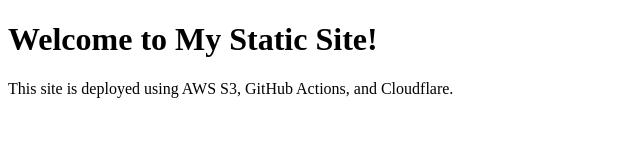
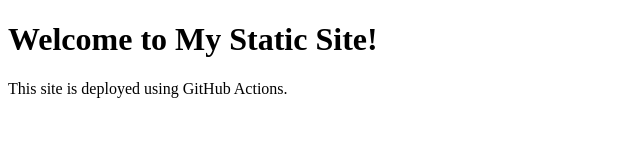
Before and after one commit to suryanarayanang1/static-website, a plain HTML site: page index.html in a window 1280 px wide. Shown: the whole page, without its empty margins (0-640 px from the left). Drawn offline with Linux system fonts and the light colour scheme.

Commit message:
Update index.html

```diff
--- a/index.html
+++ b/index.html
@@ -6,6 +6,6 @@
 </head>
 <body>
   <h1>Welcome to My Static Site!</h1>
-  <p>This site is deployed using AWS S3, GitHub Actions, and Cloudflare.</p>
+  <p>This site is deployed using GitHub Actions.</p>
 </body>
 </html>
```
